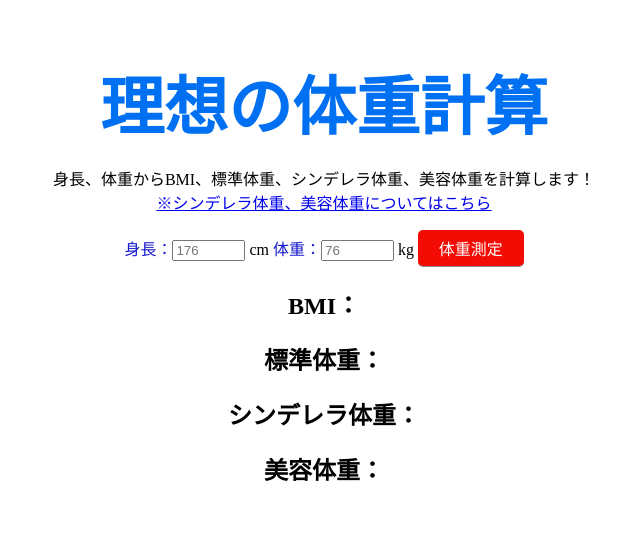
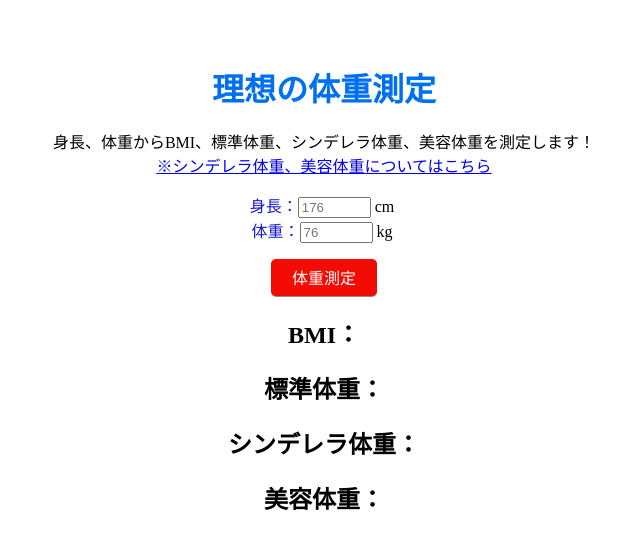
Before and after one commit to ryu-0729/calculation-tools, a Next.js app: page /weight-calculations in a window 1280 px wide. Shown: the top 548 px of the page, without its empty margins (316-956 px from the left). Built offline with nearby package versions, Linux system fonts and the light colour scheme.

Commit message:
fix: minor revision

```diff
--- a/src/components/forms/weight-calculations/index.module.css
+++ b/src/components/forms/weight-calculations/index.module.css
@@ -26,6 +26,7 @@
   outline: none;
   box-shadow: 0 1px rgba(0, 0, 0, 0.45);
   border-radius: 5px;
+  margin-top: 1rem;
 }
 
 .formField button:hover {
--- a/src/components/forms/weight-calculations/index.tsx
+++ b/src/components/forms/weight-calculations/index.tsx
@@ -83,6 +83,8 @@ export const WeightCalculationsForm: VFC = () => {
           onChange={onChangeBodyInfoInputHandler}
         />
         <span>cm</span>
+      </div>
+      <div>
         <label htmlFor="weight">
           体重：
         </label>
@@ -96,12 +98,12 @@ export const WeightCalculationsForm: VFC = () => {
           onChange={onChangeBodyInfoInputHandler}
         />
         <span>kg</span>
-        <button
-          onClick={onClickWeightCalculationButtonHandler}
-        >
-          体重測定
-        </button>
       </div>
+      <button
+        onClick={onClickWeightCalculationButtonHandler}
+      >
+        体重測定
+      </button>
 
       <div>
         <h2>BMI：{bodyInfo.bmi}</h2>
@@ -111,9 +113,24 @@ export const WeightCalculationsForm: VFC = () => {
             ちなみにこのアラートはBMIが22.1以上の方のみ表示しています！
           </p>
         )}
-        <h2>標準体重：{bodyInfo.standardWeight}</h2>
-        <h2>シンデレラ体重：{bodyInfo.cinderellaWeight}</h2>
-        <h2>美容体重：{bodyInfo.beautyWeight}</h2>
+        <h2>
+          標準体重：
+          {bodyInfo.standardWeight && (
+            `${bodyInfo.standardWeight}kg`
+          )}
+        </h2>
+        <h2>
+          シンデレラ体重：
+          {bodyInfo.cinderellaWeight && (
+            `${bodyInfo.cinderellaWeight}kg`
+          )}
+        </h2>
+        <h2>
+          美容体重：
+          {bodyInfo.beautyWeight && (
+            `${bodyInfo.beautyWeight}kg`
+          )}
+        </h2>
       </div>
     </div>
   );
--- a/src/pages/weight-calculations/index.module.css
+++ b/src/pages/weight-calculations/index.module.css
@@ -10,7 +10,7 @@
 .title {
   margin: 0;
   line-height: 1.15;
-  font-size: 4rem;
+  font-size: 2rem;
   color: #0070f3;
   margin-bottom: 20px;
 }
--- a/src/pages/weight-calculations/index.tsx
+++ b/src/pages/weight-calculations/index.tsx
@@ -10,16 +10,16 @@ const WeightCalculations: NextPage = () => {
   return (
     <div className={styles.container}>
       <Head>
-        <title>理想の体重計算</title>
+        <title>理想の体重測定</title>
       </Head>
 
       <main className={styles.main}>
         <h1 className={styles.title}>
-          理想の体重計算
+          理想の体重測定
         </h1>
 
         <p className={styles.description}>
-          身長、体重からBMI、標準体重、シンデレラ体重、美容体重を計算します！<br />
+          身長、体重からBMI、標準体重、シンデレラ体重、美容体重を測定します！<br />
           <Link href="https://fasme.asia/diet/body-weight-fasme4114/">
             <a>※シンデレラ体重、美容体重についてはこちら</a>
           </Link>
```
